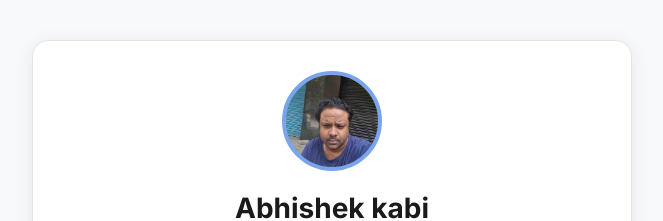
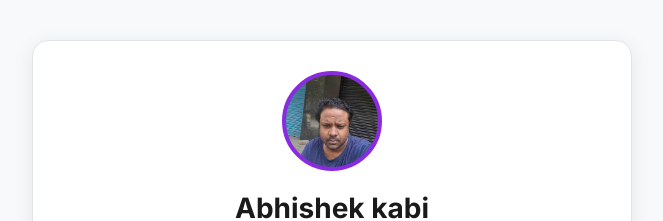
Before and after one commit to abk2191/my-timeline, a React (Vite) app: page / in a window 1280 px wide. Shown: the top 221 px of the page, without its empty margins (308-971 px from the left). Built offline with nearby package versions, Linux system fonts and the light colour scheme; a web font is replaced by a local one.

Commit message:
Added new features

```diff
--- a/src/index.css
+++ b/src/index.css
@@ -238,7 +238,7 @@ i {
 .my-image-div {
   height: 100px;
   width: 100px;
-  border: 4px solid rgb(123, 165, 234);
+  border: 4px solid blueviolet;
   border-radius: 50%;
   background-image: url("/abk.jpg");
   background-size: cover;
```
